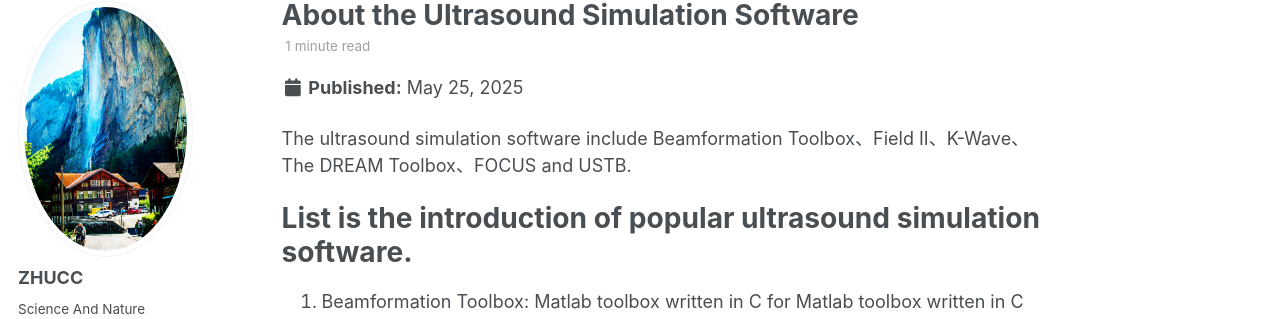
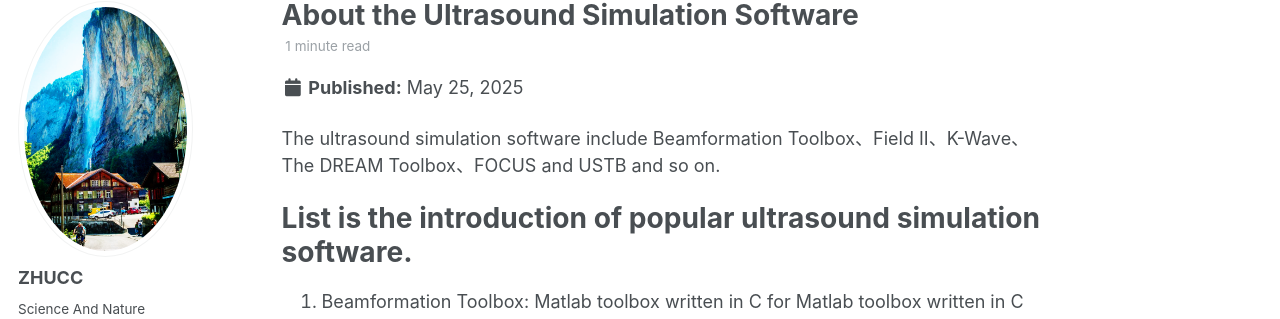
Before and after one commit to Guokr1991/zhucc123.github.io, a Jekyll site: the page built from _posts/2025-05-25-blog-post-1.md, in a window 1280 px wide and 900 px high. Shown: the part 105-424 px from the top of the window. Built offline with Jekyll 4.4.1, drawn with Linux system fonts in a browser that asks for light colours.

Commit message:
Update 2025-05-25-blog-post-1.md

```diff
--- a/_posts/2025-05-25-blog-post-1.md
+++ b/_posts/2025-05-25-blog-post-1.md
@@ -8,7 +8,8 @@ tags:
   - Software
 ---
 
-The ultrasound simulation software include Beamformation Toolbox、Field II、K-Wave、The DREAM Toolbox、FOCUS and USTB.
+The ultrasound simulation software include Beamformation Toolbox、Field II、K-Wave、The DREAM Toolbox、FOCUS and
+USTB and so on.
 
 List is the introduction of popular ultrasound simulation software.
 ======
```
